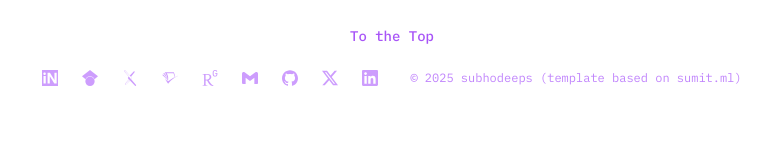
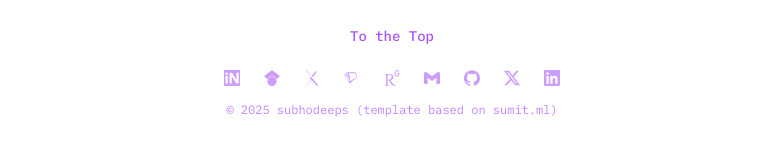
Before and after one commit to subhodeeps/nextjs-site, a Next.js app: page / in a window 1280 px wide. Shown: the part 1507-1654 px from the top of the page, without its empty margins (248-1031 px from the left). Before the commit the page ends 1625 px from the top, so only its background shows below. Built offline with nearby package versions, Linux system fonts and the light colour scheme.

Commit message:
fixed footer

```diff
--- a/src/components/layout/footer/BaseFooter.tsx
+++ b/src/components/layout/footer/BaseFooter.tsx
@@ -39,7 +39,6 @@ export function BaseFooter({
 
     return (
         <footer className={cn("mt-auto pt-12", className)}>
-            {/* Super subtle gradient line */}
             <div className="relative w-full mb-8">
                 <div className="absolute inset-0 w-full h-[1px] bg-gradient-to-r from-transparent via-purple-400/20 to-transparent" />
             </div>
@@ -50,17 +49,14 @@ export function BaseFooter({
                 "flex flex-col items-center gap-4 sm:gap-6",
                 "text-sm text-muted-foreground/60"
             )}>
-                {/* Navigation Links - First Row */}
                 {navigationLinks && (showToTop || showSectionName) && (
                     <div className="flex flex-wrap items-center justify-center gap-x-3">
                         {navigationLinks}
                     </div>
                 )}
 
-                {/* Social Links and Copyright - Second Row */}
                 {(showSocialLinks || showCopyright) && (
-                    <div className="flex items-center justify-center gap-6 sm:gap-8">
-                        {/* Social Links */}
+                    <div className="flex flex-col items-center gap-4">
                         {showSocialLinks && (
                             <div className="flex items-center gap-6">
                                 {socialLinks.map((link, index) => (
@@ -93,8 +89,6 @@ export function BaseFooter({
                             </div>
                         )}
 
-
-                        {/* Copyright */}
                         {showCopyright && (
                             <motion.span
                                 className="text-[10px] sm:text-xs text-purple-400"
@@ -109,8 +103,9 @@ export function BaseFooter({
                 )}
             </div>
 
-            {/* Bottom padding */}
             <div className="h-8" />
         </footer>
     )
 }
+
+export default BaseFooter;
```
